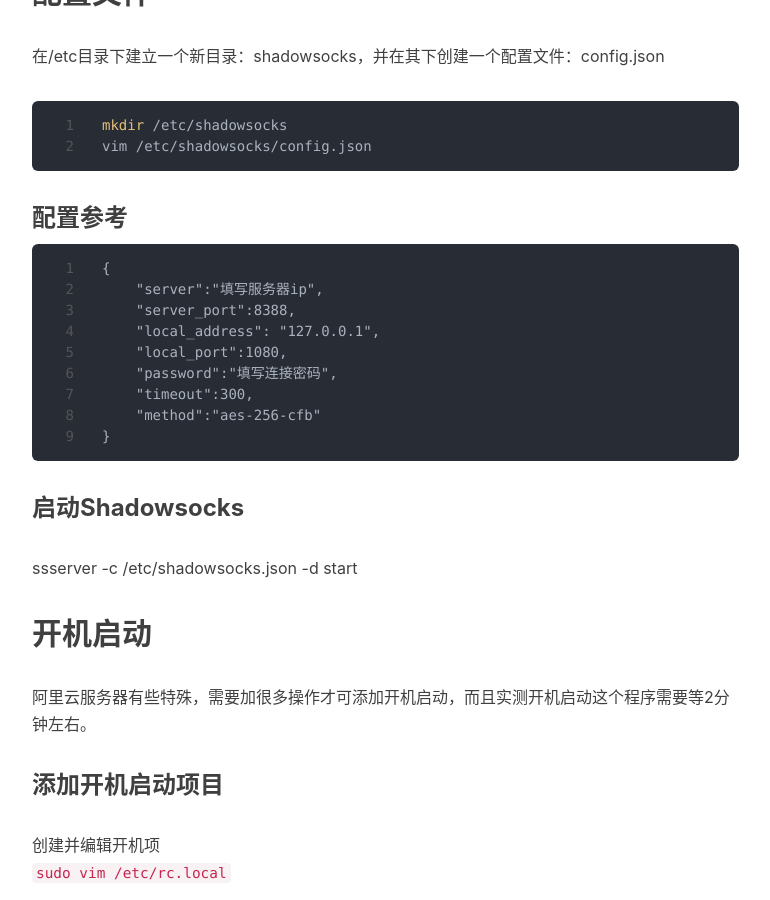
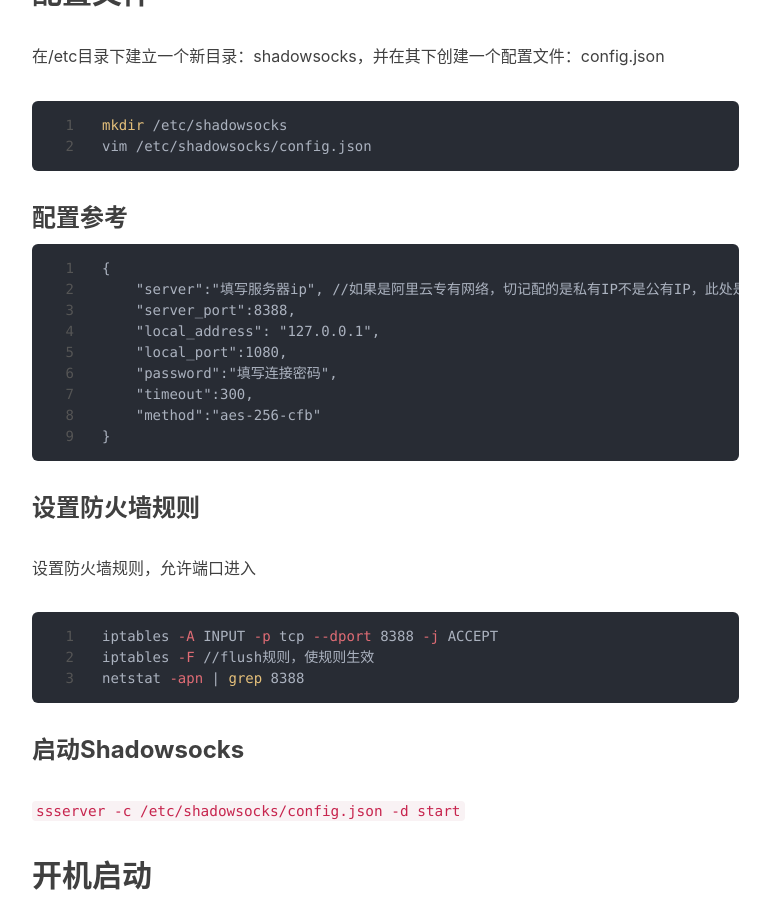
Before and after one commit to Michany/Michany.github.io, a Jekyll site: the page built from _posts/2020-01-13-Ubuntu-Shadowsocks.md, in a window 1280 px wide and 900 px high, scrolled down 1138 px. Shown: the whole window, without its empty margins (233-1003 px from the left). Built offline with Jekyll 4.4.1, drawn with Linux system fonts in a browser that asks for light colours; nearby versions of some CDN libraries; comment, search, counter and statistics services are not loaded; some of the changed text lies outside the part shown.

Commit message:
fix ssserver post

````diff
--- a/_posts/2020-01-13-Ubuntu-Shadowsocks.md
+++ b/_posts/2020-01-13-Ubuntu-Shadowsocks.md
@@ -27,7 +27,7 @@
 ### 配置参考
 ```
 {
-    "server":"填写服务器ip",
+    "server":"填写服务器ip", //如果是阿里云专有网络，切记配的是私有IP不是公有IP，此处是大坑
     "server_port":8388,
     "local_address": "127.0.0.1",
     "local_port":1080,
@@ -36,11 +36,20 @@
     "method":"aes-256-cfb"
 }
 ```
+### 设置防火墙规则
+设置防火墙规则，允许端口进入
+```bash
+iptables -A INPUT -p tcp --dport 8388 -j ACCEPT
+iptables -F //flush规则，使规则生效
+netstat -apn | grep 8388
+```
+
 ### 启动Shadowsocks
-ssserver -c /etc/shadowsocks.json -d start
+``
+ssserver -c /etc/shadowsocks/config.json -d start
+``
 
 ## 开机启动
-阿里云服务器有些特殊，需要加很多操作才可添加开机启动，而且实测开机启动这个程序需要等2分钟左右。
 ### 添加开机启动项目
 创建并编辑开机项
 ```sudo vim /etc/rc.local```
@@ -72,3 +81,4 @@
 ```chmod +x /etc/rc.local```
 
 重启即可查看效果。
+阿里云服务器有些特殊，需要加很多操作才可添加开机启动，而且实测开机启动这个程序需要等2分钟左右。
````
